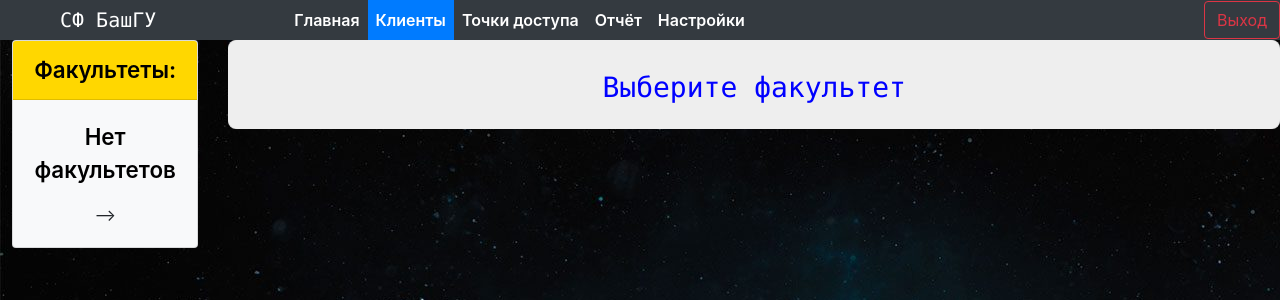
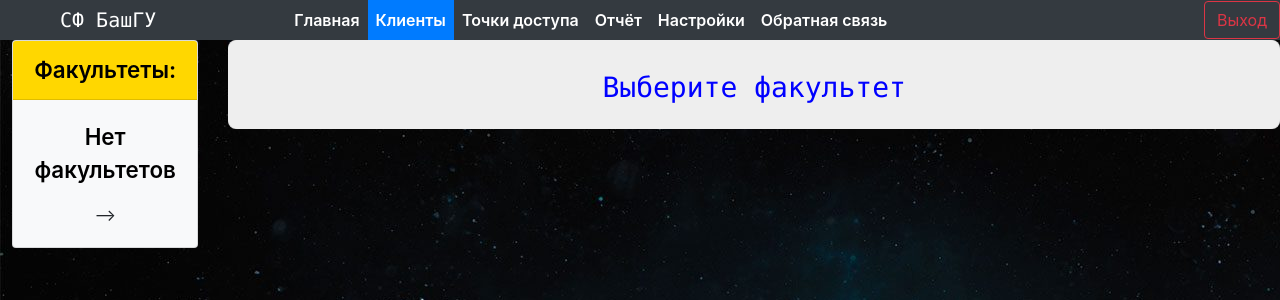
Before and after one commit to kitanin90/smart_wifi, a Django app: page /panel/clients in a window 1280 px wide. Shown: the top 300 px of the page. Run offline with Django 3.2, Linux system fonts and the light colour scheme; the visitor is signed in with stand-in values (Sample User, id 1); data that the repository does not hold is empty; parts of the project's set-up code (start-up, migrations or seed data) failed here and were passed over; some libraries are stand-ins or nearby versions.

Commit message:
created a page for the feedback list

```diff
--- a/panel/templates/layout/menu.html
+++ b/panel/templates/layout/menu.html
@@ -31,6 +31,11 @@
                     <li class="nav-item {% if request.resolver_match.url_name == "settings" %} active {% endif %}">
                         <a class="nav-link" href="{% url "settings" %}">Настройки</a>
                     </li>
+
+                    <li class="nav-item {% if request.resolver_match.url_name == "feedback_list" %} active {% endif %}">
+                        <a class="nav-link" href="{% url "feedback_list" %}">Обратная связь</a>
+                    </li>
+
                 </ul>
                 <a href="{% url 'logout' %}" class="btn btn-outline-danger">Выход</a>
             </div>
--- a/panel/urls.py
+++ b/panel/urls.py
@@ -30,4 +30,7 @@ urlpatterns = [
 
     # Settings
     path('panel/settings', views.settings, name='settings'),
+
+    # Feedback
+    path('panel/feedback_list', views.feedback_list, name='feedback_list'),
 ]
--- a/panel/views.py
+++ b/panel/views.py
@@ -240,3 +240,6 @@ def settings(request):
             group["params"].append(param.copy())
 
     return render(request, 'panel/settings.html', {"groups": groups})
+
+def feedback_list(request):
+    return render(request, 'panel/feedback_list.html')
```
